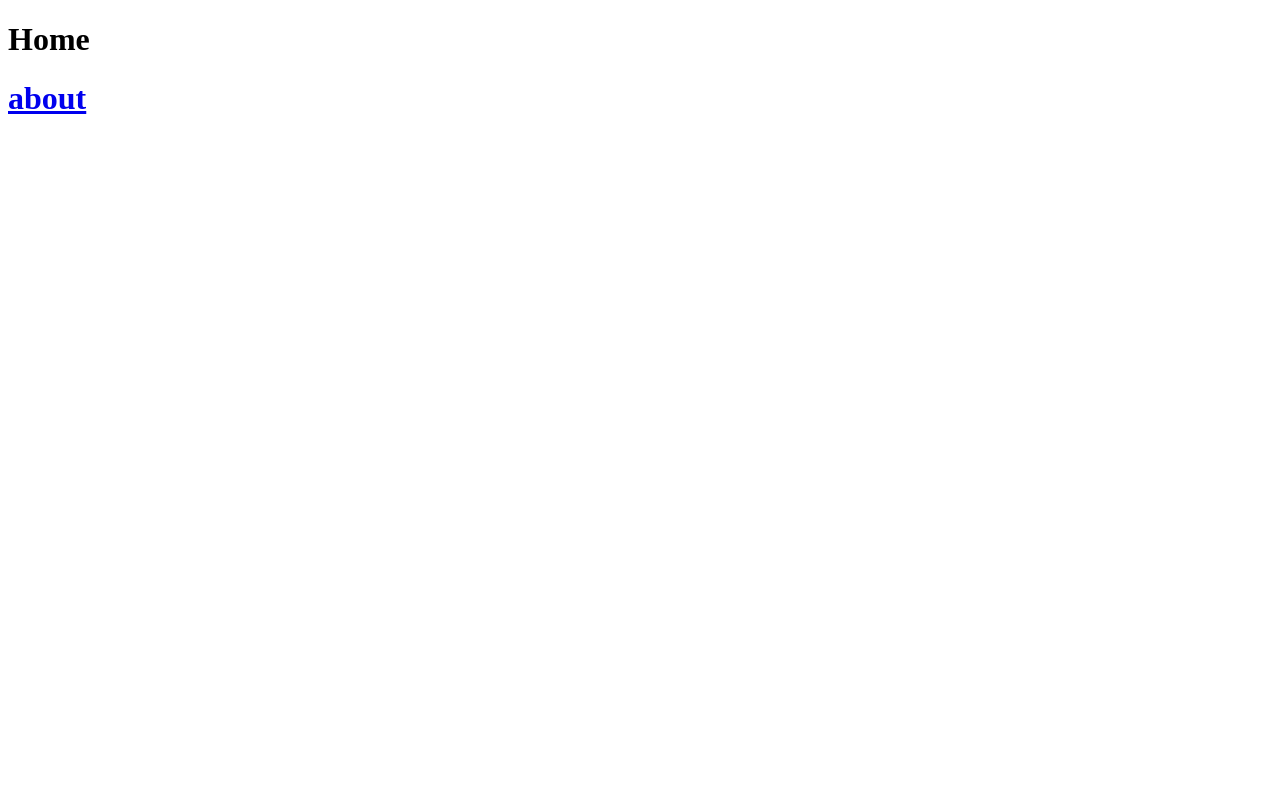
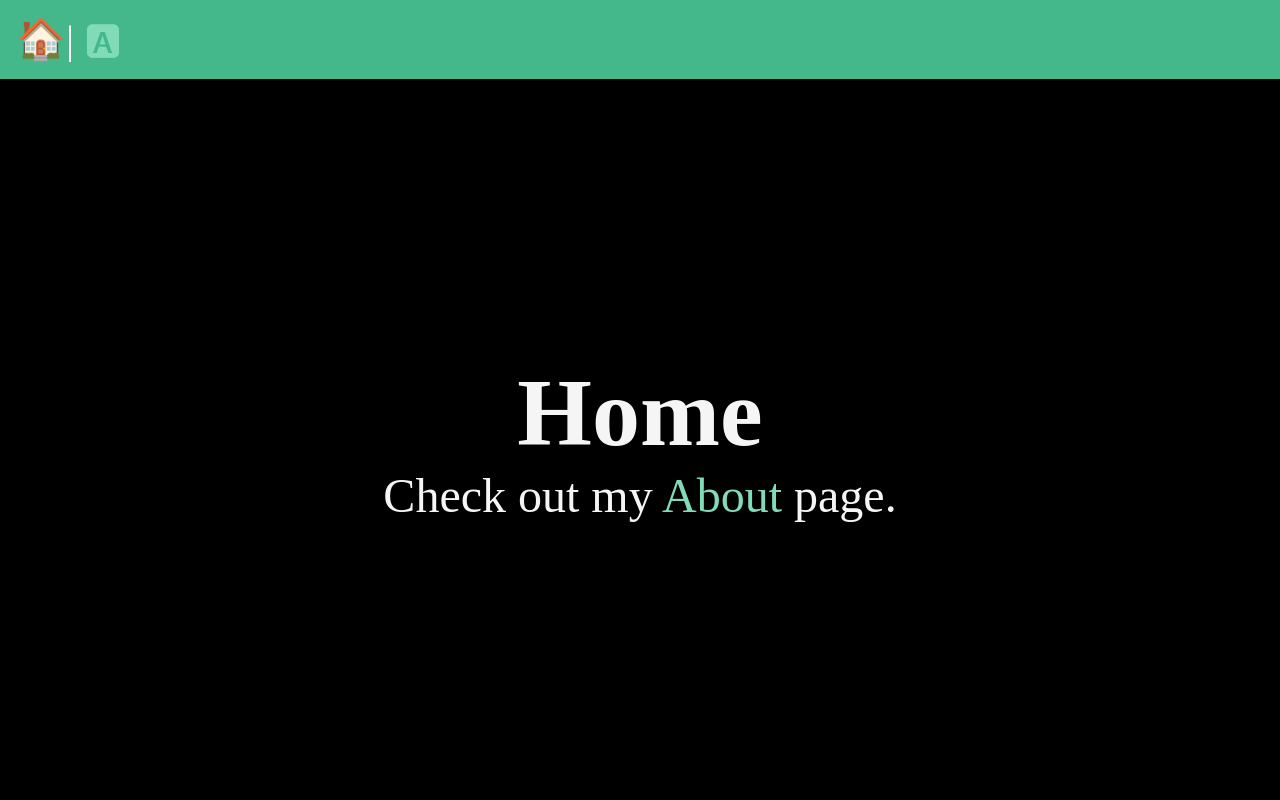
Before and after one commit to souchak0607/Blog_Site, a Django app: page / in a window 1280 px wide. Before the commit the page is almost empty. Run offline with Django 5.2, Linux system fonts and the light colour scheme.

Commit message:
After using Django Template and some CSS

```diff
--- a/myproject/myproject/settings.py
+++ b/myproject/myproject/settings.py
@@ -117,7 +117,7 @@ USE_TZ = True
 
 STATIC_URL = 'static/'
 
-STATIC_DIRS = [
+STATICFILES_DIRS = [
     os.path.join(BASE_DIR, 'static')
     ]
 
--- a/myproject/static/css/style.css
+++ b/myproject/static/css/style.css
@@ -0,0 +1,41 @@
+* {
+    margin: 0;
+    padding: 0;
+    box-sizing: border-box;
+}
+
+body {
+    min-height: 100vh;
+    background-color: black;
+    color: whitesmoke;
+    font-size: 3rem;
+    display: flex;
+    flex-flow: column;
+}
+
+h1,
+p {
+    text-align: center;
+}
+
+a {
+    text-decoration: none;
+    color: #81dbb8;
+}
+
+a:hover {
+    opacity: .85;
+}
+
+nav {
+    padding: 1rem;
+    background-color: #44B78B;
+    color: white;
+    font-size: 2.5rem;
+}
+
+main {
+    flex-grow: 1;
+    display: grid;
+    place-content: center;
+}
--- a/myproject/templates/home.html
+++ b/myproject/templates/home.html
@@ -1,11 +1,11 @@
-<!DOCTYPE html>
-<html lang="en">
-<head>
-    <meta charset="UTF-8">
-    <meta name="viewport" content="width=device-width, initial-scale=1.0">
-    <title>Home</title>
-</head>
-<body>
-    <h1>Home</h1> <h1> <a href="/about">about</a></h1>
-</body>
-</html>
+{% extends "layout.html" %}
+
+{%block title%}
+    Home
+{%endblock%}
+
+
+{%block content%}
+    <h1>Home</h1>
+    <p>Check out my <a href="/about">About</a> page.</p>
+{%endblock%}
--- /dev/null
+++ b/myproject/templates/layout.html
@@ -0,0 +1,28 @@
+<!DOCTYPE html>
+{% load static %}
+<html lang="en">
+<head>
+    <meta charset="UTF-8">
+    <meta name="viewport" content="width=device-width, initial-scale=1.0">
+    <title>
+        {% block title %}
+        Document
+        {% endblock %}
+    </title>
+    <link rel="stylesheet" href="{% static 'css/style.css' %}">
+    <script src="{% static 'js/main.js' %}" defer></script>
+</head>
+
+
+<body>
+    <nav>
+        <a href="/">🏠</a>|
+        <a href="/about">🅰</a>
+    </nav>
+    <main>
+        {% block content %}
+        {%endblock%}
+    </main>
+
+</body>
+</html>
```
Also changed, not shown: myproject/templates/about.html (+11 -11 lines).
